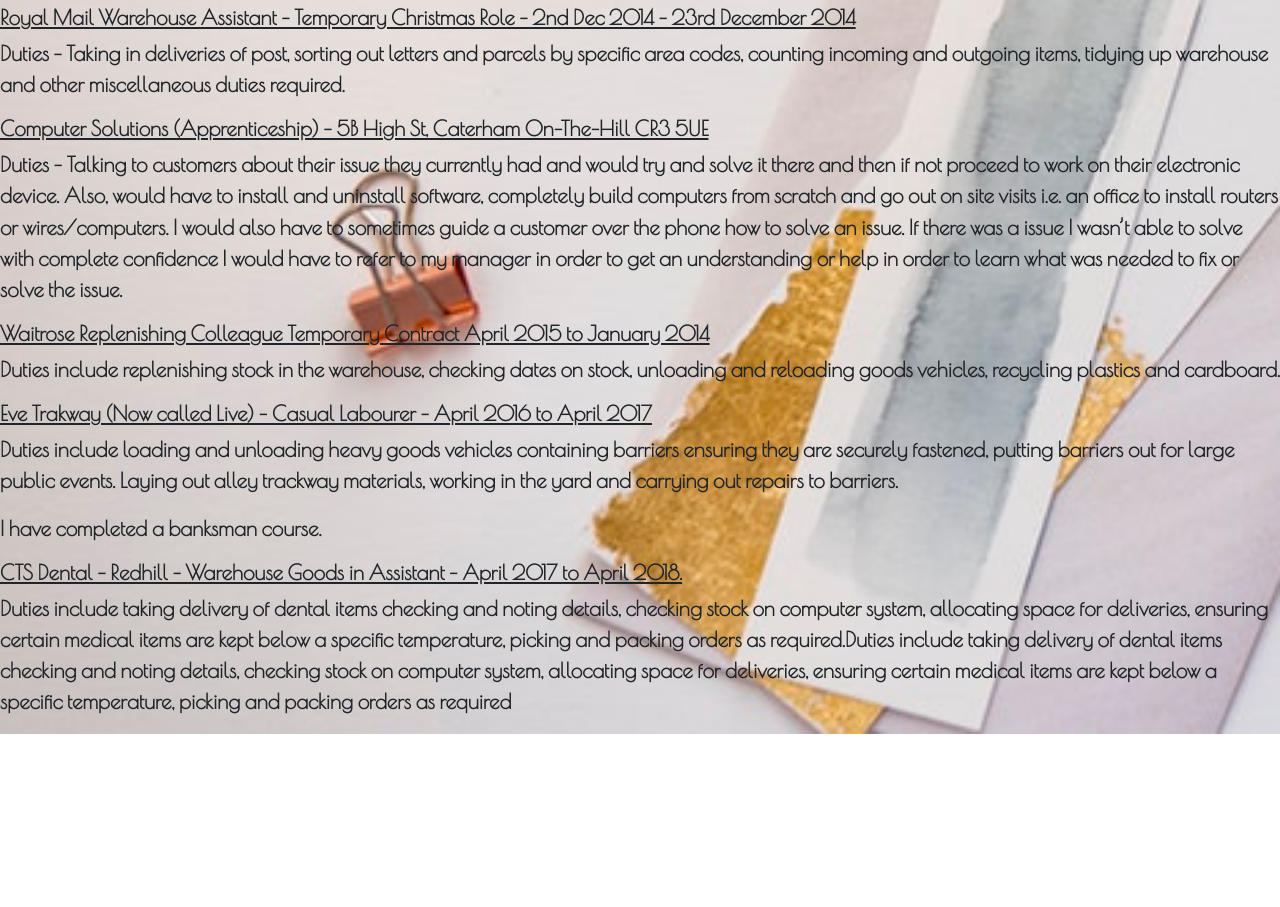
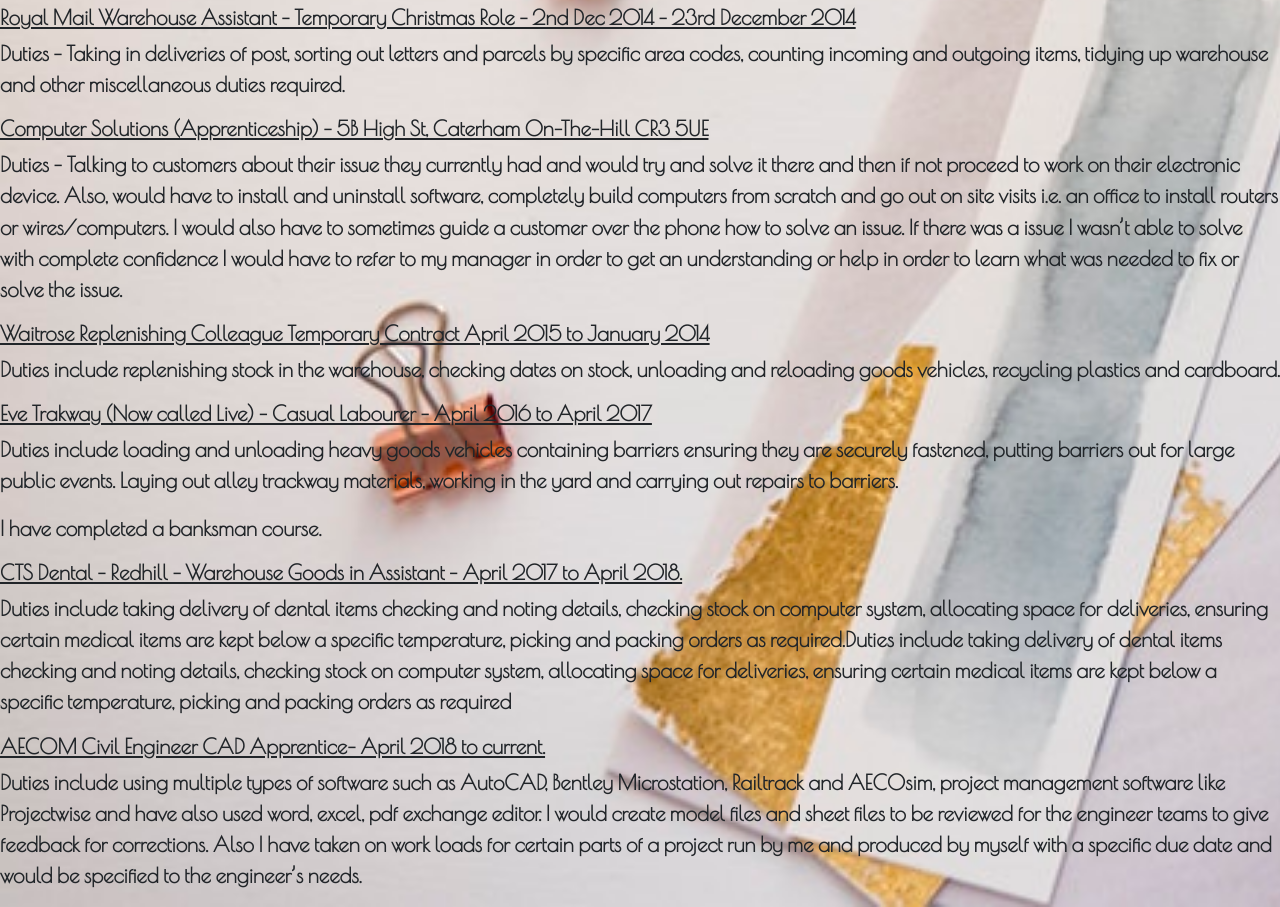
Before and after one commit to Scottstruthers/Scottstruthers.github.io, a plain HTML site: page SAScv.html in a window 1280 px wide. Shown: the part 1736-2643 px from the top of the page. Before the commit the page ends 2470 px from the top, so only its background shows below. Drawn offline with nearby package versions, Linux system fonts and the light colour scheme.

Commit message:
Update SAScv.html

```diff
--- a/SAScv.html
+++ b/SAScv.html
@@ -86,7 +86,9 @@
 								<p>I have completed a banksman course.</p>
 								<h5>CTS Dental – Redhill – Warehouse Goods in Assistant – April 2017 to April 2018. </h5>
 								<p>Duties include taking delivery of dental items checking and noting details, checking stock on computer system, allocating space for deliveries, ensuring certain medical items are kept below a specific temperature, picking and packing orders as required.Duties include taking delivery of dental items checking and noting details, checking stock on computer system, allocating space for deliveries, ensuring certain medical items are kept below a specific temperature, picking and packing orders as required</p>
-				</div>
+								<h5>AECOM Civil Engineer CAD Apprentice– April 2018 to current. </h5>
+								<p>Duties include using multiple types of software such as AutoCAD, Bentley Microstation, Railtrack and AECOsim, project management software like Projectwise and have  also used word, excel, pdf exchange editor. I would create model files and sheet files to be reviewed for the engineer teams to give feedback for corrections. Also I have taken on work loads for certain parts of a project run by me and produced by myself with a specific due date and would be specified to the engineer’s needs. </p>
+					</div>
 					<script src="https://code.jquery.com/jquery-3.2.1.slim.min.js" integrity="sha384-KJ3o2DKtIkvYIK3UENzmM7KCkRr/rE9/Qpg6aAZGJwFDMVNA/GpGFF93hXpG5KkN" crossorigin="anonymous"></script>
 					<script src="https://cdnjs.cloudflare.com/ajax/libs/popper.js/1.12.9/umd/popper.min.js" integrity="sha384-ApNbgh9B+Y1QKtv3Rn7W3mgPxhU9K/ScQsAP7hUibX39j7fakFPskvXusvfa0b4Q" crossorigin="anonymous"></script>
 					<script src="https://maxcdn.bootstrapcdn.com/bootstrap/4.0.0/js/bootstrap.min.js" integrity="sha384-JZR6Spejh4U02d8jOt6vLEHfe/JQGiRRSQQxSfFWpi1MquVdAyjUar5+76PVCmYl" crossorigin="anonymous"></script>
```
